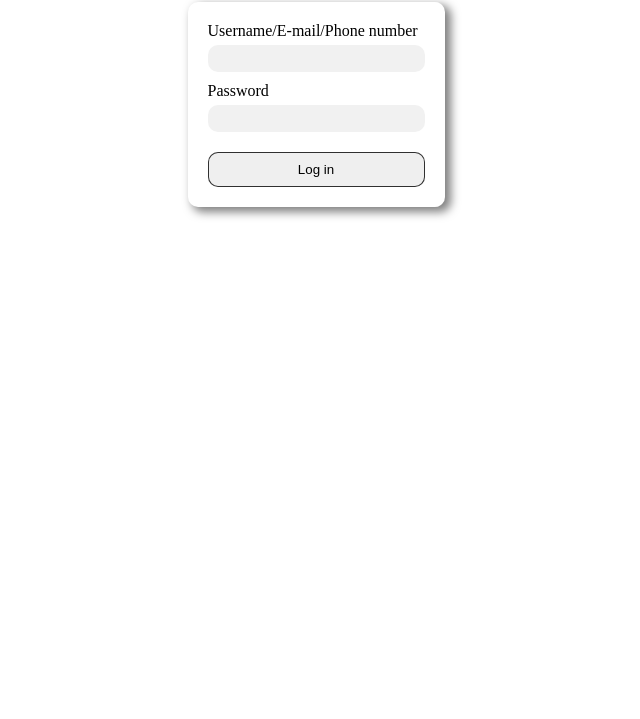
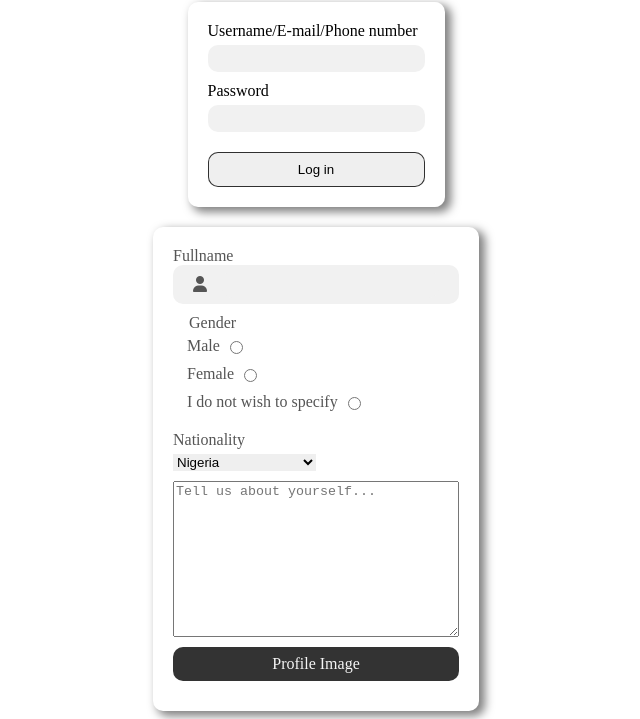
Before and after one commit to frigaate/Zeemora-forms, a plain HTML site: page index.html in a window 1280 px wide. Shown: the part 86-805 px from the top of the page, without its empty margins (324-964 px from the left). Drawn offline with Linux system fonts and the light colour scheme.

Commit message:
Added icon to the username area

```diff
--- a/assets/css/main.css
+++ b/assets/css/main.css
@@ -1,3 +1,8 @@
+:root{
+    --dark-colour: rgba(0, 0, 0, 0.8);
+    --shadow-colour: rgba(0, 0, 0, 0.5);
+}
+
 body{
     display: flex;
     flex-direction: column;
@@ -11,7 +16,7 @@ h1{
 .signin{
     max-width: 700px;
     /* border: 1px solid black; */
-    box-shadow: 5px 4px 10px 1px rgba(0, 0, 0, 0.5);
+    box-shadow: 5px 4px 10px 1px var(--shadow-colour);
     border-radius: 10px;
     padding: 20px;
 }
@@ -34,13 +39,107 @@ h1{
     display: block;
     width: 100%;
     padding: 9px 0;
-    border: 1px solid rgba(0, 0, 0, 0.8);
+    border: 1px solid var(--dark-colour);
     border-radius: 10px;
     cursor: pointer;
     margin-top: 20px;
 }
 
 .signin button:hover {
-    background-color: rgba(0, 0, 0, 0.8);
+    background-color: var(--dark-colour);
     color: whitesmoke;
 }
+
+.signup{
+    margin-top: 20px;
+    max-width: 700px;
+    box-shadow: 5px 4px 10px 1px var(--shadow-colour);
+    border-radius: 10px;
+    padding: 20px;
+    color: #555;
+}
+
+.signup div{
+    display: flex;
+    flex-direction: column;
+    margin-bottom: 10px;
+    gap: 5px;
+}
+
+.signup .input-icon{
+    flex-direction: row-reverse;
+    padding: 6px 20px;
+    border-radius: 10px;
+    background-color: #f1f1f1;
+}
+
+.input-icon input{
+    border: none;
+    outline: none;
+    flex: 1;
+    margin-left: 10px;
+    background-color: transparent;
+}
+
+.icon{
+    margin-top: 5px;
+    color: #555;
+}
+
+.input-icon input:focus + .icon {
+    color: #111;
+}
+
+.signup input{
+    padding: 6px 20px;
+    border-radius: 10px;
+    border: none;
+    background-color: #f1f1f1;
+}
+
+.signup fieldset {
+    border: none;
+}
+
+.signup fieldset div{
+   display: flex;
+   flex-direction: row;
+}
+
+.signup select[name="nationality"] {
+    width: 50%;
+    border: none;
+    cursor: pointer;
+}
+
+.signup select[name="nationality"]:hover {
+    background-color: var(--dark-colour);
+    color: white;
+    border: 1px solid whitesmoke;
+    display: inline-block;
+}
+
+.signup input[type=file] {
+    display: none;
+}
+
+.signup label[for="profile-image"] {
+    display: block;
+    padding: 8px 0;
+    width: 100%;
+    background-color: var(--dark-colour);
+    color: whitesmoke;
+    text-align: center;
+    border-radius: 10px;
+    cursor: pointer;
+}
+
+.signup label[for="profile-image"]:hover{
+    background-color: whitesmoke;
+    color: var(--dark-colour);
+    border: 1px solid var(--dark-colour);
+}
+
+.signup select["textarea"]{
+    max-width: 190px
+}
--- a/index.html
+++ b/index.html
@@ -6,6 +6,7 @@
     <meta name="viewport" content="width=device-width, initial-scale=1.0">
     <meta name="author" content="Frigate">
     <link rel="stylesheet" href="assets/css/main.css">
+    <script src="https://kit.fontawesome.com/86708b0f43.js" crossorigin="anonymous"></script>
     <title>Lesson-12 Zemoora(Forms)</title>
 </head>
 <body>
@@ -24,9 +25,46 @@
     </form>
 
     <!-- Sign up form begins here-->
-    <!-- <form class="signup">
-
-    </form> -->
+    <form class="signup">
+        <label for="fullname">Fullname</label>
+        <div class="input-icon">
+            <input type="text" name="fullname" id="fullname" />
+          <span class="icon">
+                <i class="fa-solid fa-user"></i>
+          </span>
+        </div>
+            <fieldset>
+                <legend>Gender</legend>
+                <div>
+                    <label for="male">Male</label>
+                    <input type="radio" name="gender" id="male" />
+                </div>
+                <div>
+                   <label for="female">Female</label>
+                    <input type="radio" name="gender" id="female" />
+             </div>
+             <div>
+                <label for="not-specified">I do not wish to specify</label>
+                <input type="radio" name="gender" id="not-specified" />
+             </div>
+            </fieldset>
+        <div class="nationality">
+            <label for="nationality">Nationality</label>
+            <select name="nationality" id="nationality">
+                <option value="ng">Nigeria</option>
+                <option value="gh">Ghana</option>
+                <option value="usa">United States of America</option>
+            </select>
+        </div>
+        <div>
+            <!-- <label for="bio">Bio</label> -->
+            <textarea name="bio" id="bio" cols="30" rows="10" placeholder="Tell us about yourself..."></textarea>
+        </div>
+        <div>
+            <label for="profile-image">Profile Image</label>
+            <input type="file" name="profile-image" id="profile-image">
+        </div>
+    </form>
 
 </body>
 </html>
```
